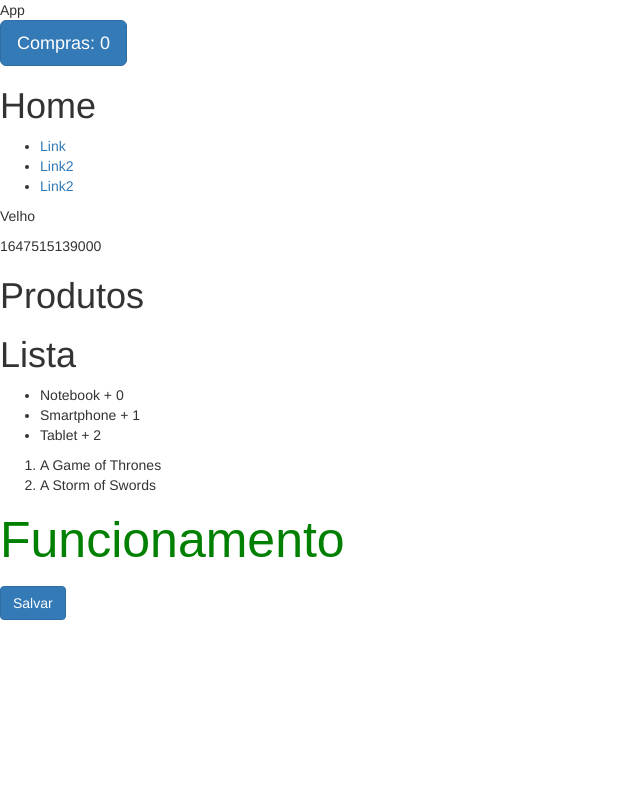
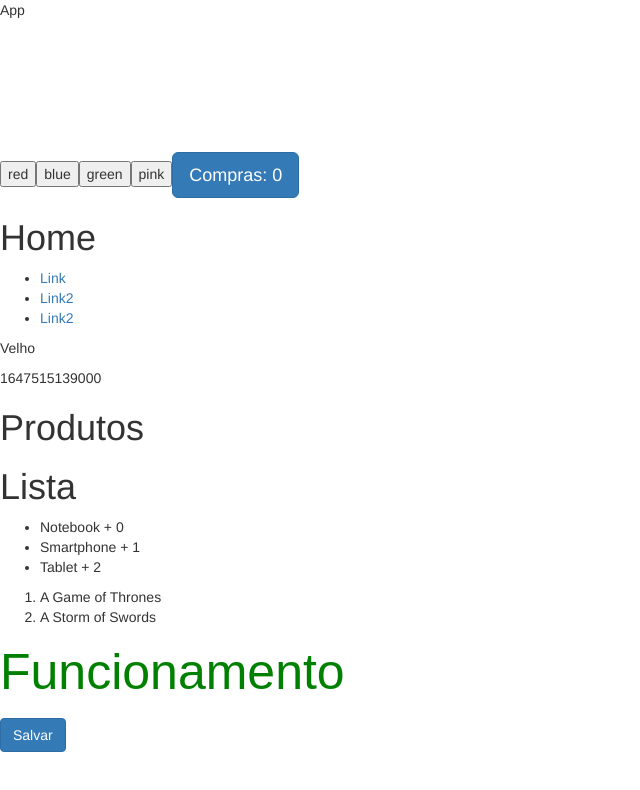
Before and after one commit to EACUAMBA/react_para_iniciantes_by_origamid, a React (Create React App) app in the folder create_react_app/: page / in a window 1280 px wide. Shown: the top 790 px of the page, without its empty margins (0-640 px from the left). Built offline with nearby package versions, Linux system fonts and the light colour scheme.

Commit message:
Hooks useState

```diff
--- a/create_react_app/src/Components/Compras.js
+++ b/create_react_app/src/Components/Compras.js
@@ -1,15 +1,31 @@
-import React, {useState} from 'react';
+import React, {useState, useEffect} from 'react';
 
 
 function Compras(props) {
     const [count, setCount] = useState(0);
 
     const handleCompras = function (event) {
-        setCount(count+1);
+        setCount(count + 1);
         console.log(count)
     }
+    const cores = ['red', 'blue', 'green', 'pink'];
+    const [cor, setCor] = useState('white');
+    const estilo = {backgroundColor: cor};
+
+    const handleClick = function (event){
+        setCor(event.target.innerText);
+        console.log(event.target.innerText)
+    }
+
+    let colors = cores.map((c, index) => {
+        return <button onClick={handleClick} key={index}>{c}</button>
+    })
     return (
         <div>
+            <div className={'square'} style={estilo}>{cor}</div>
+            {cores.map((c, index) => {
+                return <button onClick={handleClick} key={index}>{c}</button>
+            })}
             <button className={'btn btn-primary btn-lg'} onClick={handleCompras}>{`Compras: ${count}`}</button>
         </div>
     );
--- a/create_react_app/src/assets/css/style.css
+++ b/create_react_app/src/assets/css/style.css
@@ -1,3 +1,21 @@
 .aberto{
     background-color: greenyellow;
 }
+
+.square{
+    display: flex;
+    justify-content: center;
+    align-items: center;
+    width: 100px;
+    height: 100px;
+    border-radius: 16px;
+    margin: 16px;
+
+    color: white;
+    text-shadow: 0 0 5px rgba(255,255,255,0.2);
+    font-size: 2rem;
+    font-weight: bold;
+    letter-spacing: .1rem;
+    font-family: "Helvetica Neue", Helvetica, Arial, sans-serif;
+
+}
--- a/create_react_app/src/index.js
+++ b/create_react_app/src/index.js
@@ -1,7 +1,7 @@
 import React from 'react';
 import ReactDOM from 'react-dom';
 import App from './App';
-import './assets/css/bootstrap.min.css'
-import './assets/css/style.css'
+import './assets/css/style.css';
+import './assets/css/bootstrap.min.css';
 
 ReactDOM.render(<App/>, document.getElementById("root"));
```
Also changed, not shown: create_react_app/src/assets/css/bootstrap.min.css.
